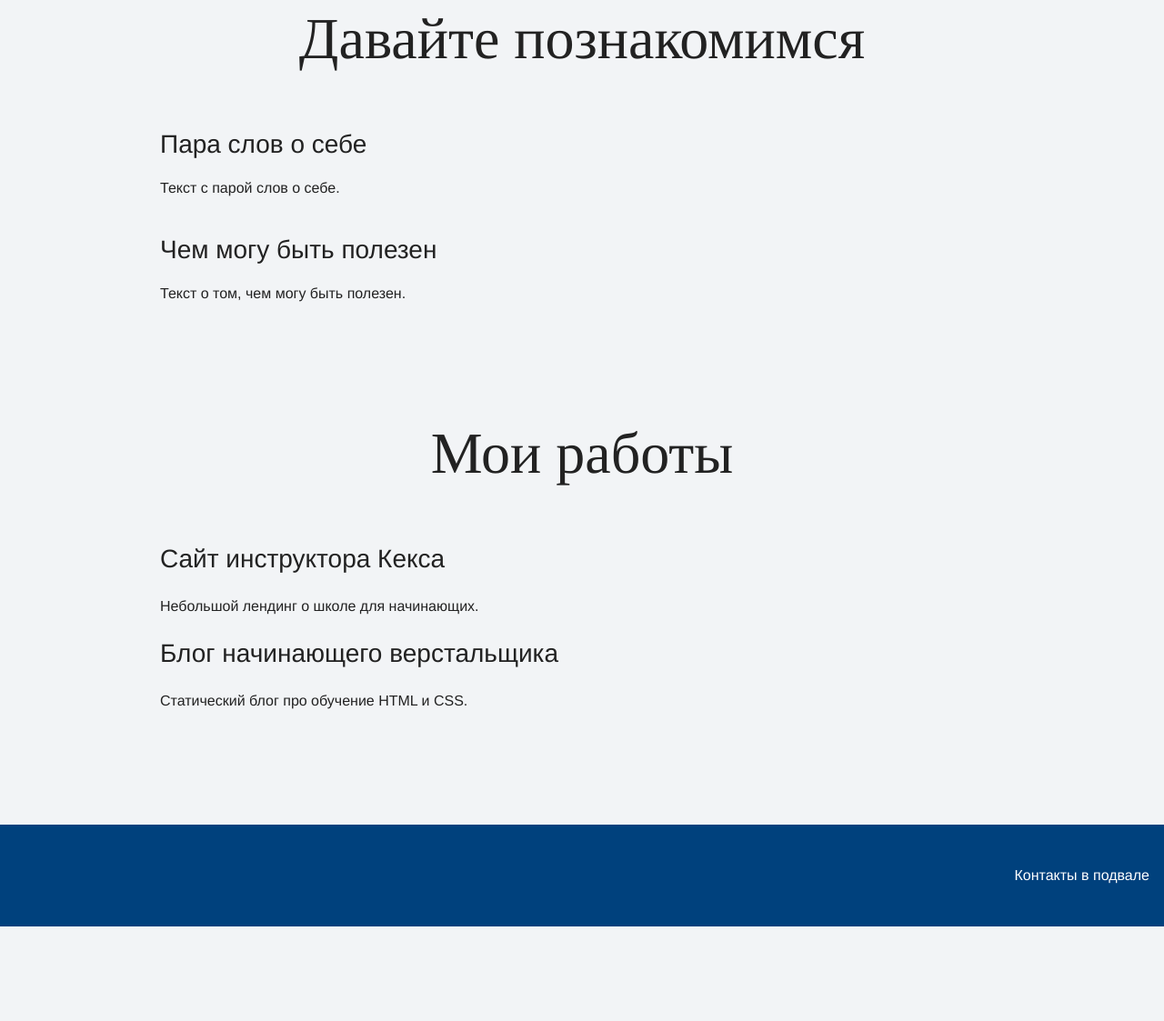
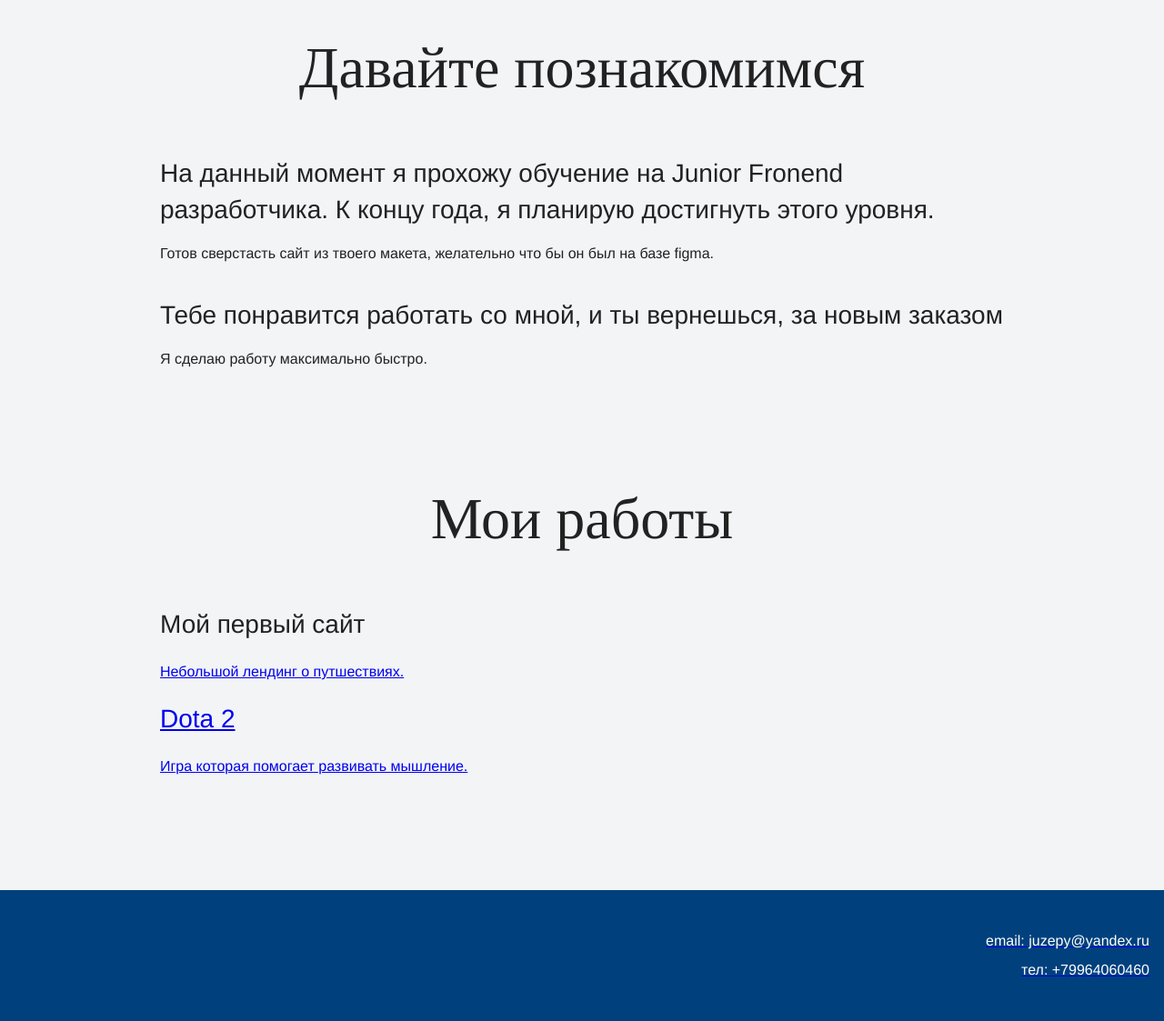
Before and after one commit to Juzeppe-Joztko/My-second-site, a plain HTML site: page index.html in a window 1280 px wide. Shown: the part 1033-2156 px from the top of the page at 91% size. Before the commit the page ends 2052 px from the top, so only its background shows below. Drawn offline with Linux system fonts and the light colour scheme.

Commit message:
Обновление контента

```diff
--- a/index.html
+++ b/index.html
@@ -9,24 +9,31 @@
   <body>
     <header class="page-header">
       <div class="container">
-      Контакты в шапке
+      email: juzepy@yandex.ru<br>
+      тел: +79964060460
     </div>
     </header>
 
     <section class="hero-image">
       <div class="container">
-      <h1 class="heading">Неопознанный Енот</h1>
-      <p>Junior верстальщик</p>
+      <h1 class="heading">Честер Сергей</h1>
+      <p>Junior Frontend разработчик</p>
       </div>
     </section>
 
     <section class="intro">
       <div class="container">
       <h2 class="subheading">Давайте познакомимся</h2>
-      <h3>Пара слов о себе</h3>
-      <p>Текст с парой слов о себе.</p>
-      <h3>Чем могу быть полезен</h3>
-      <p>Текст о том, чем могу быть полезен.</p>
+        <h3>
+        На данный момент я прохожу обучение на Junior
+        Fronend разработчика. К концу года, я планирую
+        достигнуть этого уровня.
+        </h3>
+        <p>Готов сверстасть сайт из твоего макета, желательно
+         что бы он был на базе figma.
+        </p>
+      <h3>Тебе понравится работать со мной, и ты вернешься, за новым заказом</h3>
+      <p>Я сделаю работу максимально быстро.</p>
       </div>
     </section>
 
@@ -34,18 +41,23 @@
       <div class="container">
       <h2 class="subheading">Мои работы</h2>
 
-      <h3>Сайт инструктора Кекса</h3>
-      <p>Небольшой лендинг о школе для начинающих.</p>
+      <h3>Мой первый сайт</h3>
+      <p><a href="http://s274450.smrtp.ru/">Небольшой лендинг о путшествиях.</p>
 
-      <h3>Блог начинающего верстальщика</h3>
-      <p>Статический блог про обучение HTML и CSS.</p>
+      <h3>Dota 2</h3>
+      <p><a href="https://dota2.ru/">Игра которая помогает развивать мышление.</p>
       </div>
     </section>
 
     <footer class="page-footer">
       <div class="container">
-      Контакты в подвале
+      email: juzepy@yandex.ru<br>
+      тел: +79964060460
       </div>
     </footer>
   </body>
 </html>
+
+
+
+<!--<p><a href="images/xxx.jpg">Посмотрите на мою фотографию!</a></p>-->
```
